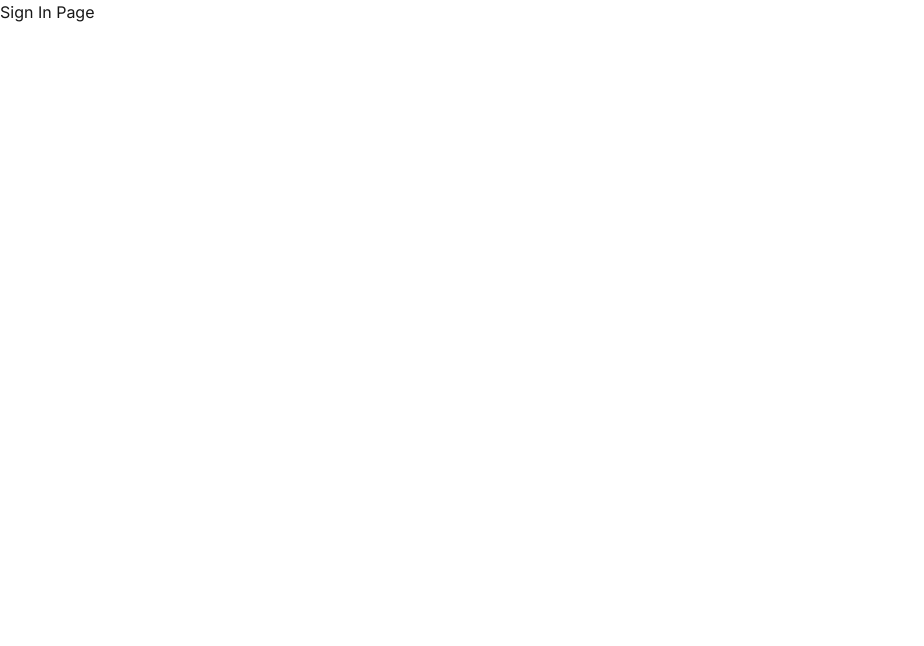
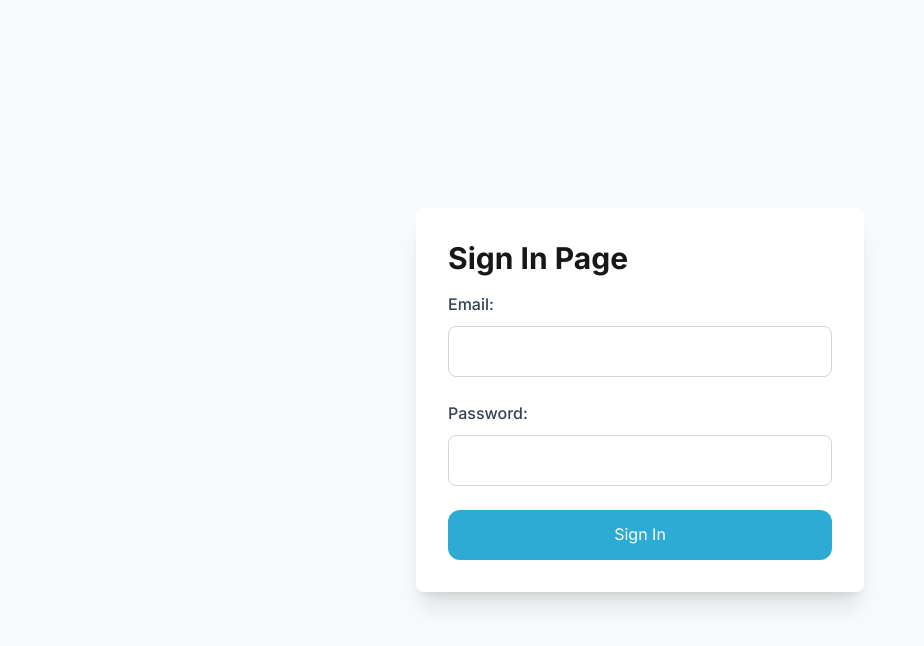
Before and after one commit to mohamedmegahed168/aswan-doc, a Next.js app: page /signin in a window 1280 px wide. Shown: the top 646 px of the page, without its empty margins (0-924 px from the left). Built offline with nearby package versions, Linux system fonts and the light colour scheme; no server answers.

Commit message:
setting up landing page

```diff
--- a/app/dashboard/page.jsx
+++ b/app/dashboard/page.jsx
@@ -17,10 +17,11 @@ function DashboardPage() {
     const doctorsReference = collection(db, "doctors");
     const q = query(
       doctorsReference,
-      where("location", "==", city),
+      where("city", "==", city),
       where("speciality", "==", speciality)
     );
     async function fetchDoctors() {
+      console.log(speciality);
       if (city.trim() !== "" && speciality.trim() !== "") {
         setLoading(true);
         const queryDocuments = await getDocs(q);
@@ -28,6 +29,7 @@ function DashboardPage() {
         queryDocuments.forEach((doc) => {
           doctorsList.push(doc.data());
         });
+        console.log(doctorsList);
         setDoctors(doctorsList);
         setLoading(false);
       }
@@ -64,7 +66,8 @@ function DashboardPage() {
       </button>
       <select
         className="border border-slate-400 rounded"
-        onChange={(e) => setCity(e.target.value)}
+        onChange={(e) => (setCity(e.target.value), setSpeciality(""))}
+        value={city}
       >
         <option value=""> Select City </option>
         <option value="Komombo"> Komombo </option>
@@ -74,6 +77,7 @@ function DashboardPage() {
       <select
         className="border border-slate-400 rounded"
         onChange={(e) => setSpeciality(e.target.value)}
+        value={speciality}
       >
         <option value=""> Select Speciality </option>
         <option value="Cardiologist"> Cardiologist </option>
@@ -88,8 +92,7 @@ function DashboardPage() {
             <div key={doctor.name}>
               <h2> Name: {doctor.name} </h2>
               <p> Speciality: {doctor.speciality} </p>
-              <p> Location: {doctor.location} </p>
-              <p> Availability: {doctor.availability} </p>
+              <p> City: {doctor.location} </p>
             </div>
           ))
         )}
--- a/app/page.jsx
+++ b/app/page.jsx
@@ -4,7 +4,6 @@ import { collection, setDoc, doc } from "firebase/firestore";
 import { useRouter } from "next/navigation";
 import { db } from "../storage/firebase";
 import { useEffect } from "react";
-
 function HomePage() {
   const router = useRouter();
   function signUp() {
@@ -13,36 +12,6 @@ function HomePage() {
   function signIn() {
     router.push("/signin");
   }
-  const doctors = [
-    {
-      name: "Peter Romany",
-      speciality: "Cardiologist",
-      location: "Komombo",
-      availability: "Mon-Fri, 9am-5pm",
-    },
-    {
-      name: "Abdo Mohsen",
-      speciality: "Dermatologist",
-      location: "Komombo",
-      availability: "Tue-Sat, 10am-4pm",
-    },
-    {
-      name: "Amr Ahmed",
-      speciality: "Pediatrician",
-      location: "Komombo",
-      availability: "Mon-Fri, 8am-3pm",
-    },
-  ];
-  const doctorsRef = collection(db, "doctors");
-  async function addDoctors() {
-    for (const doctor of doctors) {
-      const docRef = doc(doctorsRef);
-      await setDoc(docRef, doctor);
-    }
-  }
-  useEffect(() => {
-    addDoctors();
-  }, []);
 
   return (
     <div className="min-h-screen flex flex-col items-center gap-8 h-screen">
--- a/app/signin/page.jsx
+++ b/app/signin/page.jsx
@@ -1,4 +1,64 @@
-function signIn() {
-  return <h1> Sign In Page </h1>;
+"use client";
+import { useRouter } from "next/navigation";
+import { useState, useEffect } from "react";
+import { db, auth } from "@/storage/firebase";
+import { signInWithEmailAndPassword } from "firebase/auth";
+
+function SignIn() {
+  const router = useRouter();
+  async function handleSignIn(event) {
+    event.preventDefault();
+    const email = event.target.email.value;
+    const password = event.target.password.value;
+    const userCredentials = await signInWithEmailAndPassword(
+      auth,
+      email,
+      password
+    );
+    router.push("/dashboard");
+  }
+  return (
+    <div className="min-h-screen flex items-center justify-center bg-gray-50">
+      <div className="max-w-md bg-white w-full rounded-lg shadow-xl  p-8">
+        <h1 className="text-3xl font-bold mb-4"> Sign In Page </h1>
+        <form className="space-y-6" onSubmit={handleSignIn}>
+          <div>
+            <label
+              htmlFor="email"
+              className="block text-md font-medium text-gray-700 mb-2"
+            >
+              Email:
+            </label>
+            <input
+              name="email"
+              type="email"
+              id="email"
+              className="w-full border border-gray-300 rounded-lg px-4 py-3 focus:ring-1 focus:ring-blue-500 focus:border-blue-500 outline-none transition"
+            />
+          </div>
+          <div>
+            <label
+              htmlFor="password"
+              className="block text-md font-medium text-gray-700 mb-2"
+            >
+              Password:
+            </label>
+            <input
+              name="password"
+              type="password"
+              id="password"
+              className="w-full border border-gray-300 rounded-lg px-4 py-3 focus:ring-1 outline-none focus:ring-blue-500 focus:border-blue-500 transition"
+            />
+          </div>
+          <button
+            type="submit"
+            className="w-full text-white bg-[#2cacd5] px-2 py-3 rounded-xl cursor-pointer"
+          >
+            Sign In
+          </button>
+        </form>
+      </div>
+    </div>
+  );
 }
-export default signIn;
+export default SignIn;
--- a/app/signup/page.jsx
+++ b/app/signup/page.jsx
@@ -1,11 +1,23 @@
-function handleSignUP() {
+"use client";
+import { db, auth } from "@/storage/firebase";
+import { useRouter } from "next/navigation";
+import { createUserWithEmailAndPassword } from "firebase/auth";
+function SignUp() {
+  const router = useRouter();
+  async function handleSignUp(event) {
+    event.preventDefault();
+    const email = event.target.email.value;
+    const password = event.target.password.value;
+    await createUserWithEmailAndPassword(auth, email, password);
+    router.push("/dashboard");
+  }
   return (
     <div className="min-h-screen flex items-center justify-center bg-gray-50">
       <div className="w-full max-w-md">
         <div className="bg-white shadow-lg rounded-lg p-8 min-h-96">
           <h1 className="text-3xl font-bold"> Sign Up Page </h1>
-          <form className="space-y-6">
-            <div className="">
+          <form className="space-y-6" onSubmit={handleSignUp}>
+            <div>
               <label
                 htmlFor="name"
                 className="block text-sm font-medium text-gray-700 m-2"
@@ -20,7 +32,7 @@ function handleSignUP() {
                 className="w-full px-4 py-3 border border-gray-300 rounded-lg focus:ring-2 focus:ring-blue-500 focus:border-blue-500 outline-none transition"
               />
             </div>
-            <div className="">
+            <div>
               <label
                 htmlFor="email"
                 className="block text-sm font-medium text-gray-700 m-2"
@@ -28,6 +40,7 @@ function handleSignUP() {
                 Email:
               </label>
               <input
+                name="email"
                 type="email"
                 placeholder="email"
                 id="email"
@@ -42,15 +55,18 @@ function handleSignUP() {
                 Password:
               </label>
               <input
+                name="password"
                 type="password"
                 placeholder="password"
                 id="password"
                 className="w-full px-4 py-3 border border-gray-300 rounded-lg focus:ring-2 focus:ring-blue-500 focus:border-blue-500 outline-none transition"
               />
             </div>
-            <button className="w-full bg-blue-600 text-white py-3 rounded-lg font-semibold hover:bg-blue-700 active:scale-95 transition-all cursor-pointer">
-              {" "}
-              Sign Up{" "}
+            <button
+              type="submit"
+              className="w-full bg-[#2cacd5] text-white py-3 rounded-xl font-semibold hover:bg-[#0f566d] active:scale-95 transition-all cursor-pointer"
+            >
+              Sign Up
             </button>
           </form>
         </div>
@@ -58,4 +74,4 @@ function handleSignUP() {
     </div>
   );
 }
-export default handleSignUP;
+export default SignUp;
--- a/package.json
+++ b/package.json
@@ -1,6 +1,7 @@
 {
   "name": "aswan-doc",
   "version": "0.1.0",
+  "type": "module",
   "private": true,
   "scripts": {
     "dev": "next dev",
--- /dev/null
+++ b/storage/doctors.js
@@ -0,0 +1,48 @@
+import { initializeApp } from "firebase/app";
+import { connectFirestoreEmulator } from "firebase/firestore";
+import { getFirestore, collection, addDoc } from "firebase/firestore";
+const firebaseConfig = {
+  apiKey: "AIzaSyCnDjCaqGlK1Sd7Bg0SBwbpjWGE74s_L1g",
+  authDomain: "aswan-doc.firebaseapp.com",
+  projectId: "aswan-doc",
+  storageBucket: "aswan-doc.firebasestorage.app",
+  messagingSenderId: "460513740798",
+  appId: "460513740798:web:8e6333a68e2639b518e2af",
+};
+const app= initializeApp(firebaseConfig);
+const db= getFirestore(app);
+export const doctorsReference= collection(db, "doctors");
+const doctors= [{
+    id: "doc1",
+    name: "Peter Romany",
+    speciality: "Cardiologist",
+    city: "Komombo",
+    fees: 300,
+}, {
+    id: "doc2",
+    name: "Abdo Mohsen",
+    speciality: "Dermatologist",
+    city: "Aswan",
+    fees: 400,
+}, {
+    id: "doc3",
+    name: "Mohamed El-Dewehy",
+    speciality: "Internal Medicine",
+    city: "Daraw",
+    fees: 500,
+}
+]
+connectFirestoreEmulator(db, "localhost", 8080);
+async function doctorsSetUp() {
+    for(const doctor of doctors) {
+        console.log("adding doctor", doctor)
+       try {
+        await  addDoc(doctorsReference, doctor)
+       } catch(error) {
+        console.log("error loading", doctor.name)
+       }
+
+    }
+    process.exit(0);
+}
+doctorsSetUp()
--- a/storage/firebase.js
+++ b/storage/firebase.js
@@ -19,7 +19,6 @@ if (process.env.NODE_ENV === "development") {
   if (typeof window!== "undefined" && window.location.hostname === "localhost") {
   connectFirestoreEmulator(db, "localhost", 8080);
   connectAuthEmulator(auth, "http://localhost:9099");
-  console.log("Connected to Firebase Emulators");
-  console.log("connectAuthEmulator")
+
 }}
 export default app;
```
Also changed, not shown: 1 other file (tests, documents, lock files or other folders).
